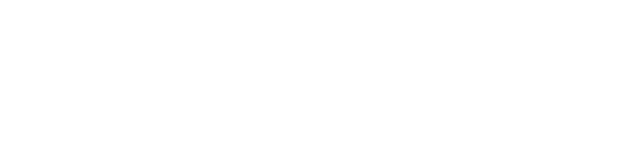
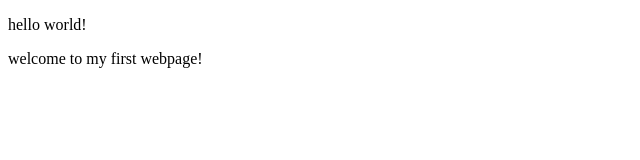
Before and after one commit to faithkoske/first-webpage, a plain HTML site: page my-first-webpage.html in a window 1280 px wide. Shown: the whole page, without its empty margins (0-640 px from the left). Drawn offline with Linux system fonts and the light colour scheme.

Commit message:
add paragraph block elements to the page

```diff
--- a/my-first-webpage.html
+++ b/my-first-webpage.html
@@ -4,5 +4,7 @@
     <title>My first webpage!</title>
   </head>
   <body>
+    <p>hello world!</p>
+    <p>welcome to my first webpage!</p>
   </body>
 </html>
```
